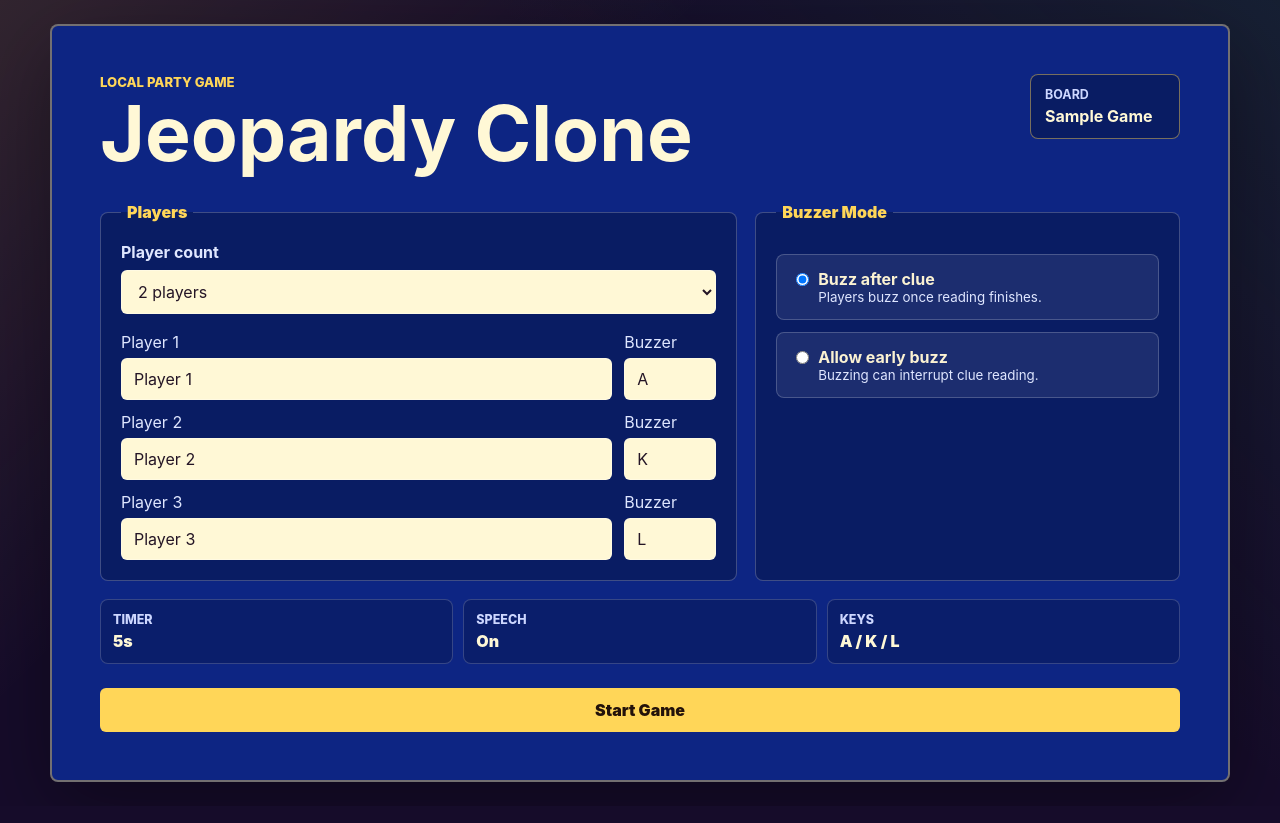
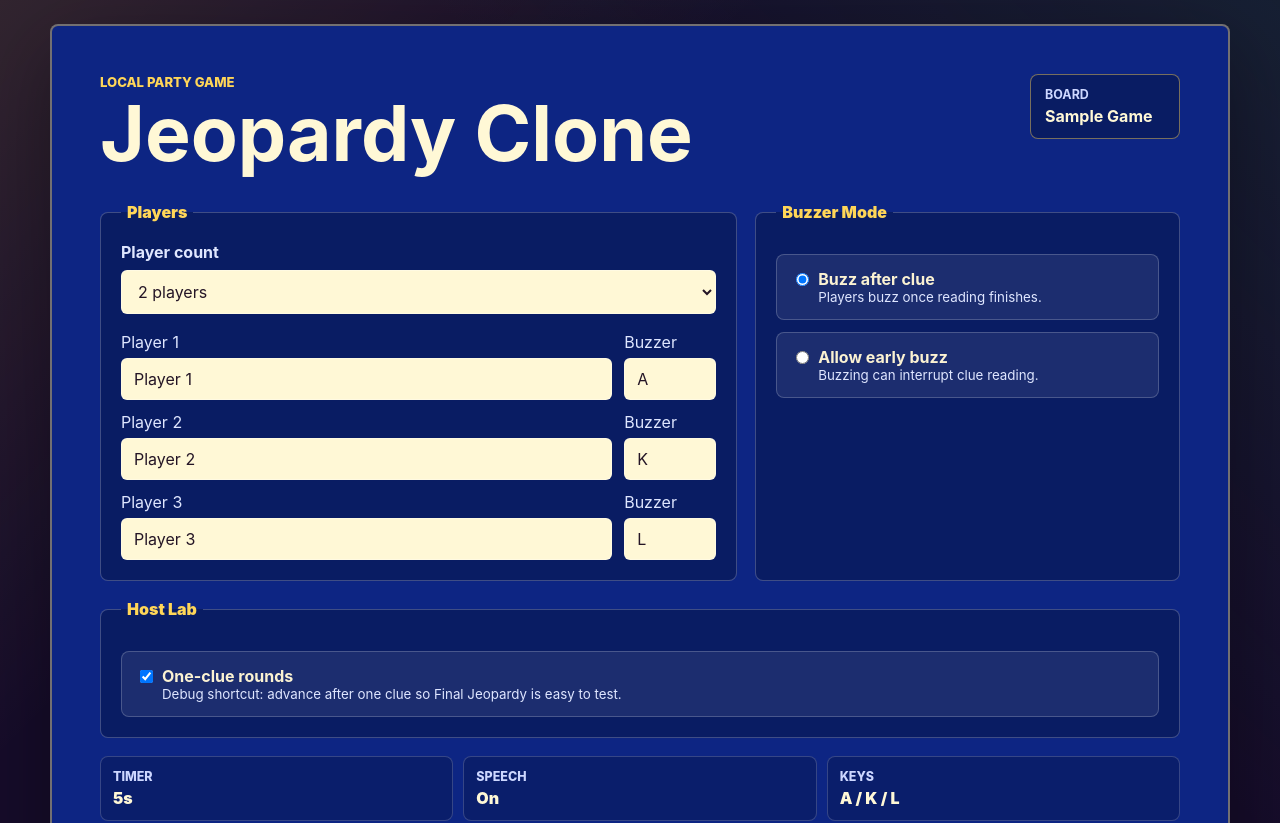
Before and after one commit to sukritganesh/Jeopardy, a React (Vite) app: page / in a window 1280 px wide. Shown: the top 823 px of the page. Built offline with nearby package versions, Linux system fonts and the light colour scheme.

Commit message:
Added debug option for advance after one clue.

```diff
--- a/public/config/game-settings.json
+++ b/public/config/game-settings.json
@@ -8,6 +8,9 @@
     "enabled": true,
     "rate": 1,
     "pitch": 1
+  },
+  "debug": {
+    "advanceAfterOneClue": true
   },
   "players": [
     {
--- a/src/App.tsx
+++ b/src/App.tsx
@@ -38,6 +38,7 @@ type AppDataState =
 function cloneDefaultSetup(): SetupConfig {
   return {
     buzzMode: DEFAULT_SETUP.buzzMode,
+    debugAdvanceAfterOneClue: DEFAULT_SETUP.debugAdvanceAfterOneClue,
     players: DEFAULT_SETUP.players.map((player) => ({ ...player })),
   };
 }
@@ -281,6 +282,10 @@ function App() {
     setSetup((current) => ({ ...current, buzzMode }));
   }
 
+  function handleDebugAdvanceChange(enabled: boolean) {
+    setSetup((current) => ({ ...current, debugAdvanceAfterOneClue: enabled }));
+  }
+
   function handleStartGame() {
     const startingPlayers = activePlayers.map((player) => ({
       ...player,
@@ -347,7 +352,12 @@ function App() {
     setClueIsBeingRead(false);
 
     if (
-      isRoundComplete(appData.board, currentRoundIndex, nextSelectedClueKeys) &&
+      isRoundComplete(
+        appData.board,
+        currentRoundIndex,
+        nextSelectedClueKeys,
+        setup.debugAdvanceAfterOneClue,
+      ) &&
       currentRoundIndex < appData.board.rounds.length - 1
     ) {
       setCompletedRoundIndex(currentRoundIndex);
@@ -356,7 +366,12 @@ function App() {
     }
 
     if (
-      isRoundComplete(appData.board, currentRoundIndex, nextSelectedClueKeys) &&
+      isRoundComplete(
+        appData.board,
+        currentRoundIndex,
+        nextSelectedClueKeys,
+        setup.debugAdvanceAfterOneClue,
+      ) &&
       currentRoundIndex === appData.board.rounds.length - 1
     ) {
       setFinalWagers({});
@@ -546,6 +561,7 @@ function App() {
         onPlayerCountChange={handlePlayerCountChange}
         onPlayerChange={handlePlayerChange}
         onBuzzModeChange={handleBuzzModeChange}
+        onDebugAdvanceChange={handleDebugAdvanceChange}
         onStartGame={handleStartGame}
       />
     );
--- a/src/components/SetupScreen.tsx
+++ b/src/components/SetupScreen.tsx
@@ -9,6 +9,7 @@ type SetupScreenProps = {
   onPlayerCountChange: (count: number) => void;
   onPlayerChange: (playerId: string, patch: Partial<Pick<Player, 'name'>>) => void;
   onBuzzModeChange: (buzzMode: BuzzMode) => void;
+  onDebugAdvanceChange: (enabled: boolean) => void;
   onStartGame: () => void;
 };
 
@@ -21,6 +22,7 @@ export function SetupScreen({
   onPlayerCountChange,
   onPlayerChange,
   onBuzzModeChange,
+  onDebugAdvanceChange,
   onStartGame,
 }: SetupScreenProps) {
   const activePlayers = setup.players.filter((player) => player.isActive);
@@ -106,6 +108,21 @@ export function SetupScreen({
           </fieldset>
         </div>
 
+        <fieldset className="form-section debug-section">
+          <legend>Host Lab</legend>
+          <label className="radio-card">
+            <input
+              type="checkbox"
+              checked={setup.debugAdvanceAfterOneClue}
+              onChange={(event) => onDebugAdvanceChange(event.target.checked)}
+            />
+            <span>
+              <strong>One-clue rounds</strong>
+              <small>Debug shortcut: advance after one clue so Final Jeopardy is easy to test.</small>
+            </span>
+          </label>
+        </fieldset>
+
         <dl className="settings-summary">
           <div>
             <dt>Timer</dt>
--- a/src/game/rounds.ts
+++ b/src/game/rounds.ts
@@ -1,9 +1,31 @@
 import type { Board, Player } from './types';
 import { clueKey } from './types';
 
-/** A round is complete when every clue coordinate in that round has been marked played. */
-export function isRoundComplete(board: Board, roundIndex: number, selectedClueKeys: Set<string>): boolean {
+/** Debug shortcut keeps full-game testing fast without changing board data. */
+const DEBUG_ROUND_COMPLETION_TARGET = 1;
+
+/** A round is complete when all clues are played, unless the debug shortcut is enabled. */
+export function isRoundComplete(
+  board: Board,
+  roundIndex: number,
+  selectedClueKeys: Set<string>,
+  debugAdvanceAfterOneClue = false,
+): boolean {
   const round = board.rounds[roundIndex];
+
+  if (debugAdvanceAfterOneClue) {
+    let playedClues = 0;
+
+    for (const [categoryIndex, category] of round.categories.entries()) {
+      for (const [clueIndex] of category.clues.entries()) {
+        if (selectedClueKeys.has(clueKey({ roundIndex, categoryIndex, clueIndex }))) {
+          playedClues += 1;
+        }
+      }
+    }
+
+    return playedClues >= DEBUG_ROUND_COMPLETION_TARGET;
+  }
 
   return round.categories.every((category, categoryIndex) =>
     category.clues.every((_, clueIndex) =>
--- a/src/game/settingsLoader.ts
+++ b/src/game/settingsLoader.ts
@@ -41,6 +41,7 @@ export function validateSettings(value: unknown): GameSettings {
   }
 
   const tts = isRecord(value.tts) ? value.tts : {};
+  const debug = isRecord(value.debug) ? value.debug : {};
   const defaultPlayerCount = Math.min(3, Math.max(1, readNumber(value.defaultPlayerCount, 2)));
 
   return {
@@ -59,6 +60,12 @@ export function validateSettings(value: unknown): GameSettings {
       rate: Math.max(0.5, Math.min(2, readNumber(tts.rate, DEFAULT_SETTINGS.tts.rate))),
       pitch: Math.max(0, Math.min(2, readNumber(tts.pitch, DEFAULT_SETTINGS.tts.pitch))),
     },
+    debug: {
+      advanceAfterOneClue:
+        typeof debug.advanceAfterOneClue === 'boolean'
+          ? debug.advanceAfterOneClue
+          : DEFAULT_SETTINGS.debug.advanceAfterOneClue,
+    },
     players: parsePlayers(value.players),
   };
 }
--- a/src/game/types.ts
+++ b/src/game/types.ts
@@ -70,6 +70,7 @@ export type SelectedClue = {
 export type SetupConfig = {
   players: Player[];
   buzzMode: BuzzMode;
+  debugAdvanceAfterOneClue: boolean;
 };
 
 export type SettingsPlayer = Omit<Player, 'score'>;
@@ -86,6 +87,9 @@ export type GameSettings = {
     rate: number;
     pitch: number;
   };
+  debug: {
+    advanceAfterOneClue: boolean;
+  };
   players: SettingsPlayer[];
 };
 
@@ -98,6 +102,7 @@ export const DEFAULT_PLAYERS: Player[] = [
 export const DEFAULT_SETUP: SetupConfig = {
   players: DEFAULT_PLAYERS,
   buzzMode: 'afterRead',
+  debugAdvanceAfterOneClue: true,
 };
 
 export const DEFAULT_SETTINGS: GameSettings = {
@@ -111,6 +116,9 @@ export const DEFAULT_SETTINGS: GameSettings = {
     rate: 1,
     pitch: 1,
   },
+  debug: {
+    advanceAfterOneClue: true,
+  },
   players: DEFAULT_PLAYERS.map((player) => ({
     id: player.id,
     name: player.name,
@@ -122,6 +130,7 @@ export const DEFAULT_SETTINGS: GameSettings = {
 export function setupFromSettings(settings: GameSettings): SetupConfig {
   return {
     buzzMode: settings.defaultBuzzMode,
+    debugAdvanceAfterOneClue: settings.debug.advanceAfterOneClue,
     players: settings.players.map((player, index) => ({
       ...player,
       score: 0,
--- a/src/styles.css
+++ b/src/styles.css
@@ -224,6 +224,10 @@ input {
 .radio-card strong,
 .radio-card small {
   display: block;
+}
+
+.debug-section {
+  margin-top: 18px;
 }
 
 .primary-action,
```
Also changed, not shown: 2 other files (tests, documents, lock files or other folders).
